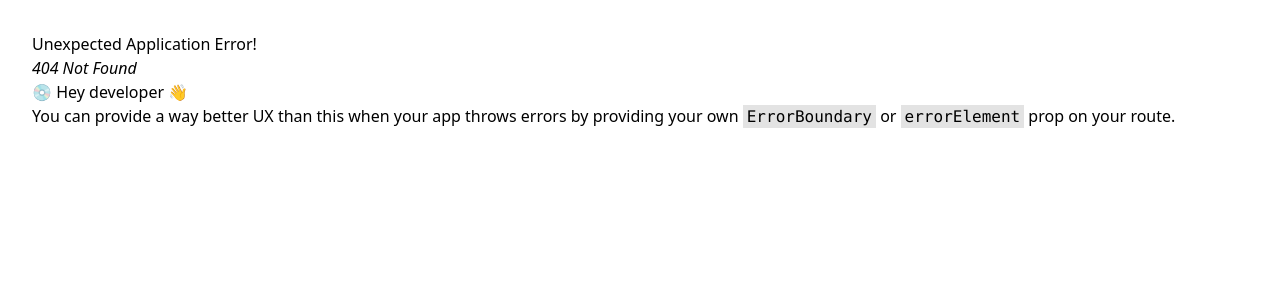
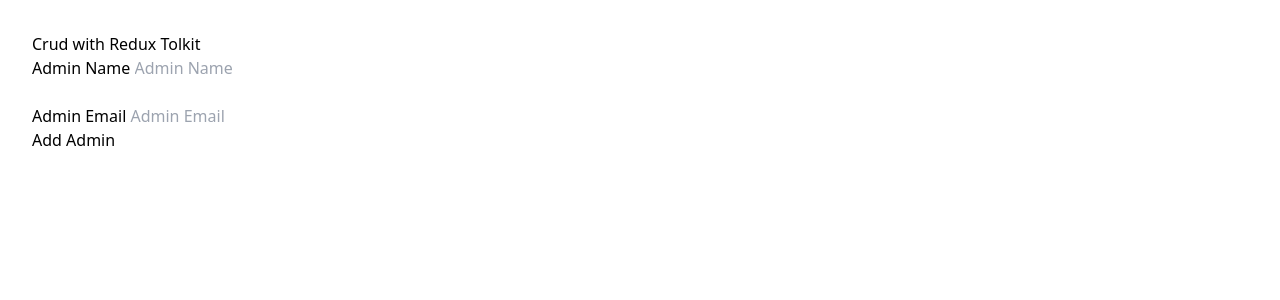
Before and after one commit to omarjafor/Crud-with-Redux, a React (Vite) app: page /addAdmin in a window 1280 px wide. Before the commit this address had no page. Shown: the top 300 px of the page. Built offline with nearby package versions, Linux system fonts and the light colour scheme.

Commit message:
data fetching load redux

```diff
--- /dev/null
+++ b/src/Pages/AddAdmin.jsx
@@ -0,0 +1,48 @@
+import { useDispatch } from "react-redux";
+import Button from "../Components/Button";
+import TextField from "../Components/TextField";
+import { useNavigate } from "react-router-dom";
+import { useState } from "react";
+import { addAdmin } from "../Redux/Slices/adminSlice";
+
+
+const AddAdmin = () => {
+
+    const dispatch = useDispatch();
+    const navigate = useNavigate();
+    const [values, setValues] = useState({
+        name: '',
+        email: ''
+    });
+
+    const handleAddAdmin = () => {
+        setValues({ name: '', email: '' });
+        dispatch(addAdmin({
+            name: values.name,
+            email: values.email
+        }));
+        navigate('/');
+        console.log(values.name, values.email);
+    }
+
+    return (
+        <div className="mt-10 max-w-xl mx-auto">
+            <TextField
+                label="Admin Name"
+                value={values.name}
+                onChange={(e) => setValues({ ...values, name: e.target.value })}
+                inputProps={{ type: 'text', placeholder: 'Admin Name' }}
+            />
+            <br />
+            <TextField
+                label="Admin Email"
+                value={values.email}
+                onChange={(e) => setValues({ ...values, email: e.target.value })}
+                inputProps={{ type: 'email', placeholder: 'Admin Email' }}
+            />
+            <Button onClick={handleAddAdmin}>Add Admin</Button>
+        </div>
+    );
+};
+
+export default AddAdmin;
--- a/src/Pages/Home.jsx
+++ b/src/Pages/Home.jsx
@@ -96,7 +96,7 @@
             </div>
             <div>
                 <h1 className="text-2xl font-bold text-center text-indigo-600">Mern Crud with Redux</h1>
-                <Link to='addUser'><Button>Add User</Button></Link>
+                <Link to='addAdmin'><Button>Add User</Button></Link>
                 <div className="grid gap-5 md:grid-cols-2">
                     {admin.length ? renderAdmin() : <p className="text-center col-span-2 text-gray-700 font-semibold">No Admin</p>}
                 </div>
--- a/src/Redux/Slices/adminSlice.js
+++ b/src/Redux/Slices/adminSlice.js
@@ -6,9 +6,12 @@
     reducers: {
         getUsers: (state, action) => {
             return action.payload;
+        },
+        addAdmin: (state, action) => {
+            state.push(action.payload);
         }
     }
 });
 
-export const { getUsers } = adminSlice.actions;
+export const { getUsers, addAdmin } = adminSlice.actions;
 export default adminSlice.reducer;
```
Also changed, not shown: src/Router.jsx (+9 -0 lines).
